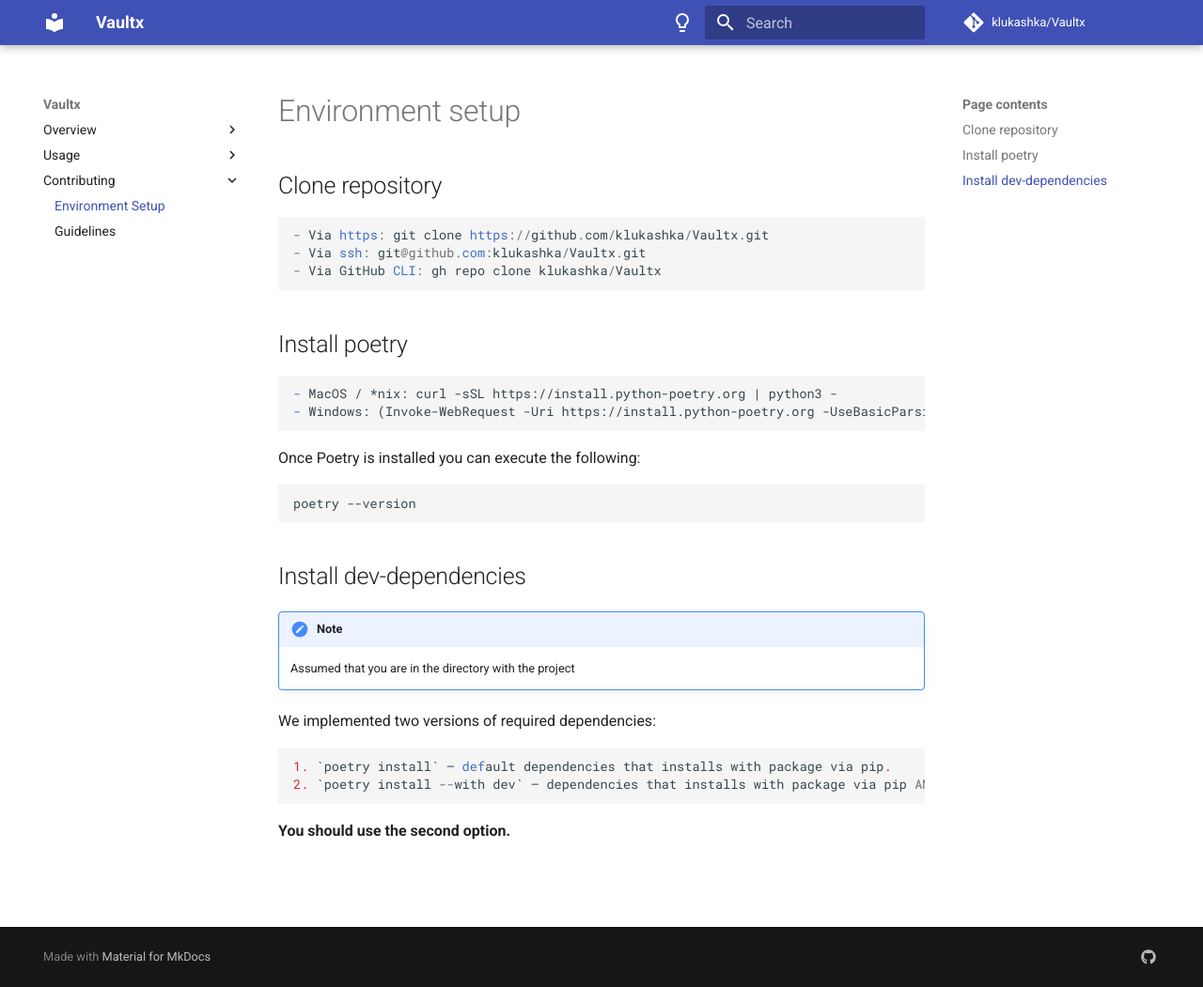
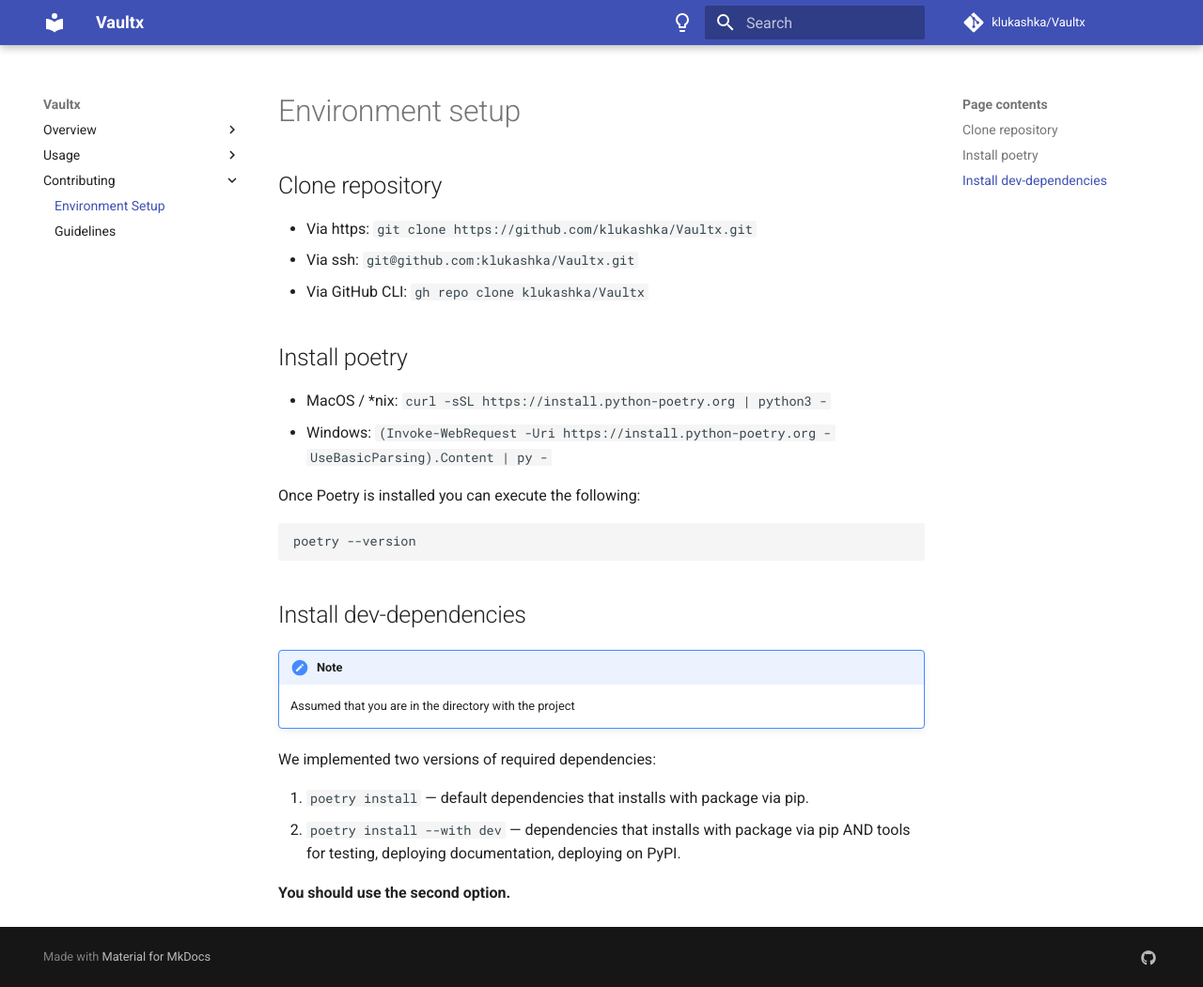
Before and after one commit to klukashka/Vaultx, an MkDocs documentation site: the page built from docs/contribute/setup.md, in a window 1280 px wide and 1051 px high. Shown: the whole window at 94% size. Built offline with MkDocs 1.6.1 and Material for MkDocs 9.7.7, drawn with Linux system fonts in a browser that asks for light colours; comment, search, counter and statistics services are not loaded.

Commit message:
Covered code into apostrophes and some other modifications

```diff
--- a/docs/contribute/setup.md
+++ b/docs/contribute/setup.md
@@ -1,14 +1,14 @@
 # Environment setup
 ## Clone repository
 
-    - Via https: git clone https://github.com/klukashka/Vaultx.git
-    - Via ssh: git@github.com:klukashka/Vaultx.git
-    - Via GitHub CLI: gh repo clone klukashka/Vaultx
+- Via https: `git clone https://github.com/klukashka/Vaultx.git`
+- Via ssh: `git@github.com:klukashka/Vaultx.git`
+- Via GitHub CLI: `gh repo clone klukashka/Vaultx`
 
 ## Install poetry
 
-    - MacOS / *nix: curl -sSL https://install.python-poetry.org | python3 -
-    - Windows: (Invoke-WebRequest -Uri https://install.python-poetry.org -UseBasicParsing).Content | py -
+- MacOS / *nix: `curl -sSL https://install.python-poetry.org | python3 -`
+- Windows: `(Invoke-WebRequest -Uri https://install.python-poetry.org -UseBasicParsing).Content | py -`
 
 Once Poetry is installed you can execute the following:
 
@@ -23,7 +23,7 @@
 
 We implemented two versions of required dependencies:
 
-    1. `poetry install` — default dependencies that installs with package via pip.
-    2. `poetry install --with dev` — dependencies that installs with package via pip AND tools for testing, deploying documentation, deploying on PyPI.
+1. `poetry install` — default dependencies that installs with package via pip.
+2. `poetry install --with dev` — dependencies that installs with package via pip AND tools for testing, deploying documentation, deploying on PyPI.
 
 **You should use the second option.**
```
